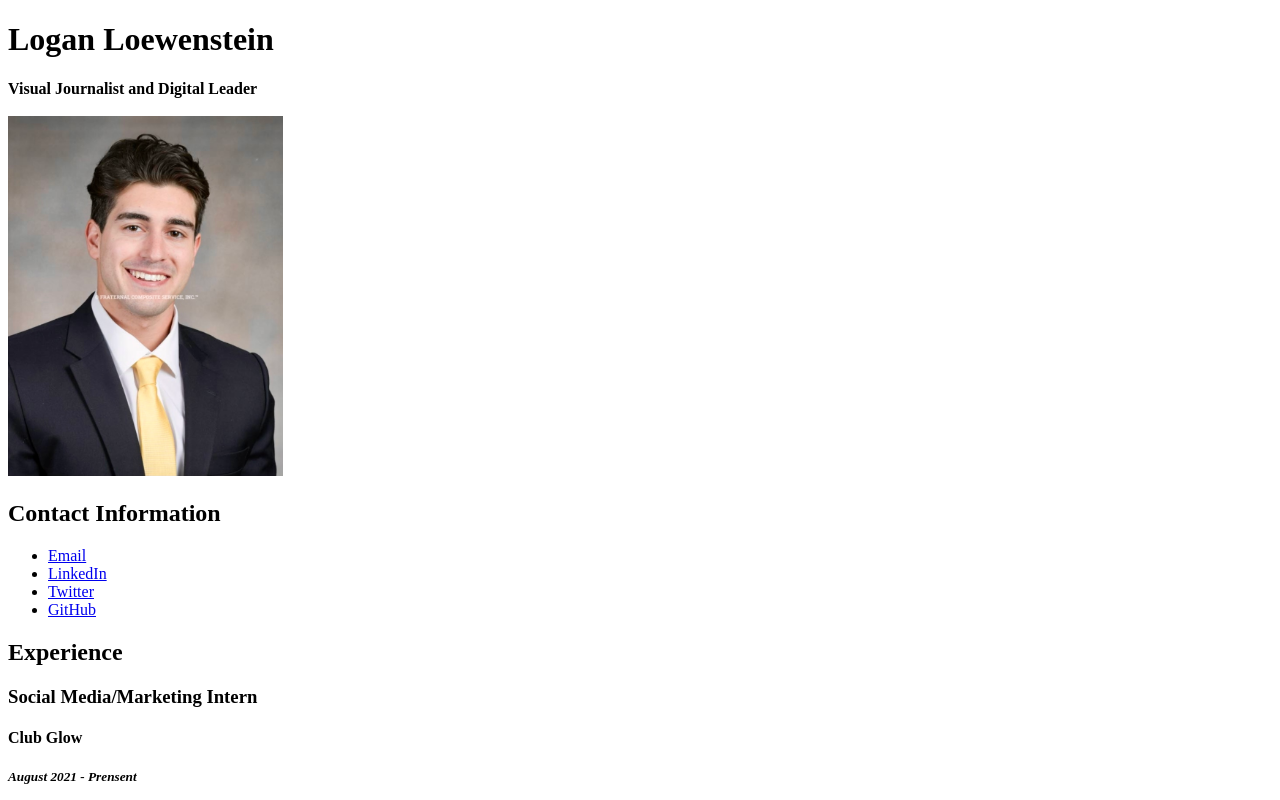
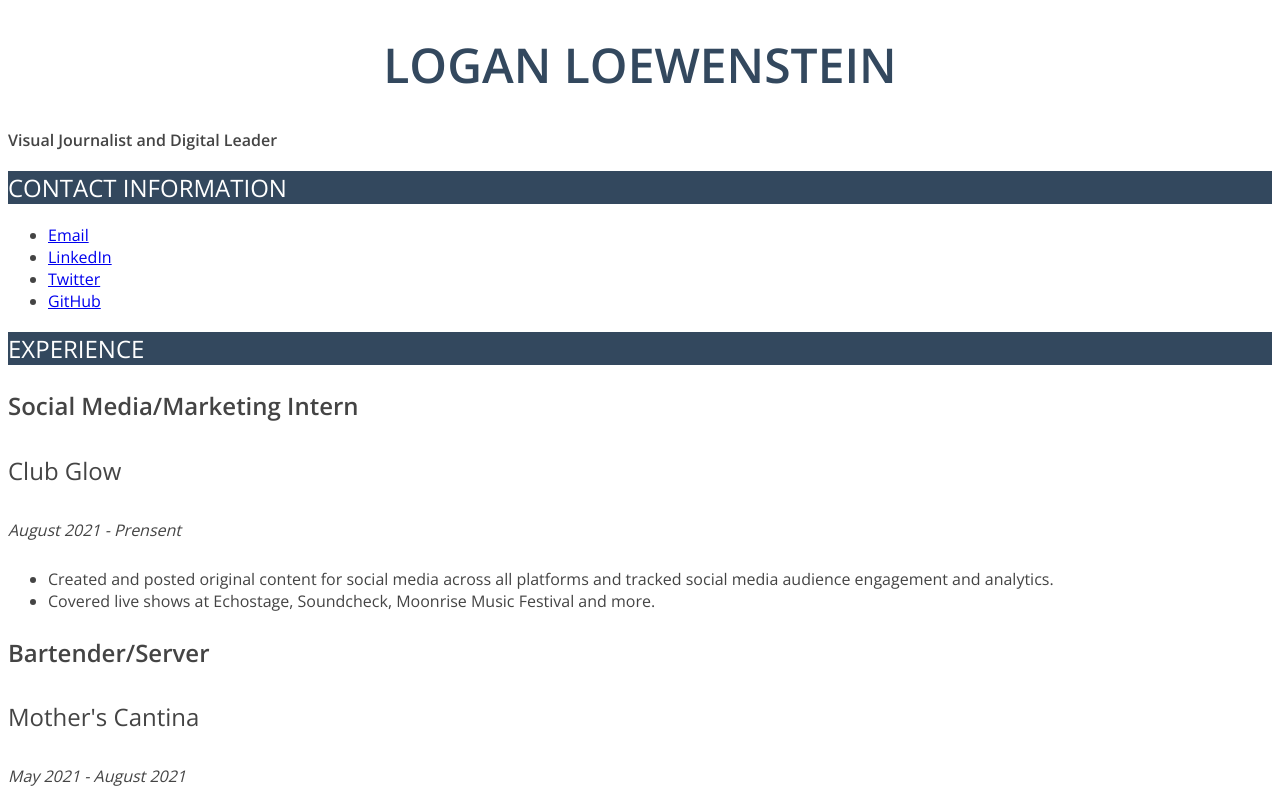
Before and after one commit to loganloe/jour352, a plain HTML site: page basic-resume/index.html in a window 1280 px wide. Shown: the top 800 px of the page. Drawn offline with nearby package versions, Linux system fonts and the light colour scheme.

Commit message:
resume changes

```diff
--- a/basic-resume/index.html
+++ b/basic-resume/index.html
@@ -7,14 +7,16 @@
     <link rel="stylesheet" type ="text/css"
     href="style.css">
 
+    <link rel="preconnect" href="https://fonts.googleapis.com">
+    <link rel="preconnect" href="https://fonts.gstatic.com" crossorigin>
+    <link href="https://fonts.googleapis.com/css2?family=Open+Sans:wght@400;600&display=swap" rel="stylesheet">
 </head>
 
 <body><!--Below is my current resume updated on Jan 31, 2022-->
     <h1>Logan Loewenstein</h1>
     <strong>Visual Journalist and Digital Leader</strong>
-    <br>
-    <br>
-    <img src ="Logan-Composite.jpg" width = 275px alt = "profile picture of Logan Loewenstein">
+
+   <img src ="Logan-Composite.jpg" width = 275px alt = "profile picture of Logan Loewenstein">
 
 
     <!--This is how I can be reached-->
--- a/basic-resume/style.css
+++ b/basic-resume/style.css
@@ -0,0 +1,58 @@
+/* STYLES FOR MY RESUME */
+
+/*fonts and styles for body sections*/
+body {
+    font-family:'Open Sans', Arial, sans-serif;
+    font-size: 1em;
+    color: #444;
+    font-weight: 400;
+}
+
+/* for titles */
+h1 {
+    font-size: 3em;
+    color: #33485e;
+    text-transform: uppercase;
+    text-align: center;
+}
+
+/* prof. picture */
+img {
+    display: none;
+}
+
+/* for my bold sections*/
+b {
+    text-transform: uppercase;
+    font-size: 1.5em;
+    color: #33485e;
+}
+
+/*section titles*/
+h2 {
+    font-size: 1.5em;
+    text-transform: uppercase;
+    background-color: #33485e;
+    color: white;
+    font-weight: 400;
+}
+
+h3 {
+    font-size: 1.5em;
+    font-weight: 600;
+}
+
+h4 {
+    font-weight: 400;
+    font-size: 1.5em;
+}
+
+h5 {
+    font-size: 1em;
+    font-weight: 400;
+}
+
+/* for the bulleted lists*/
+ul li {
+    font-size: 1em;
+}
```
